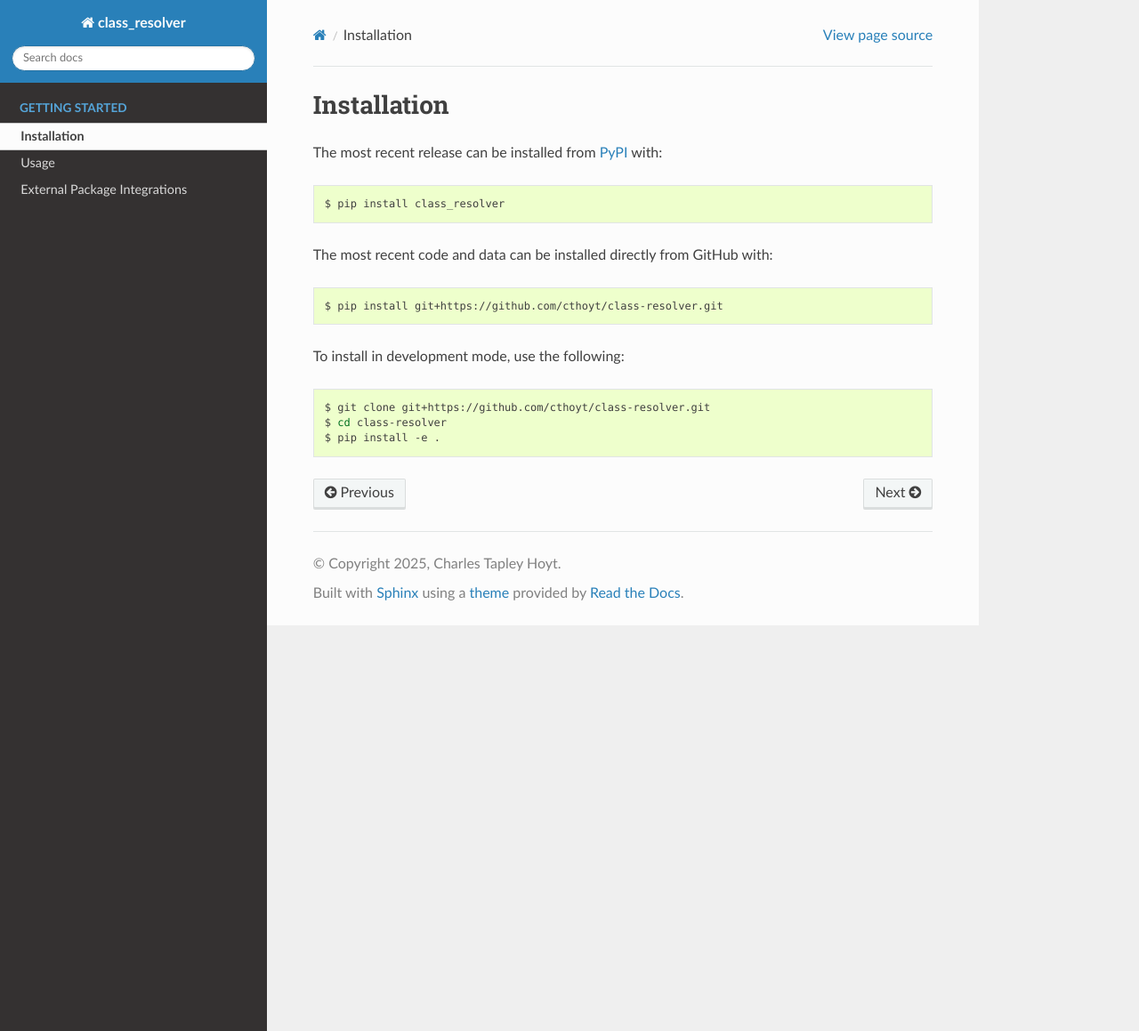
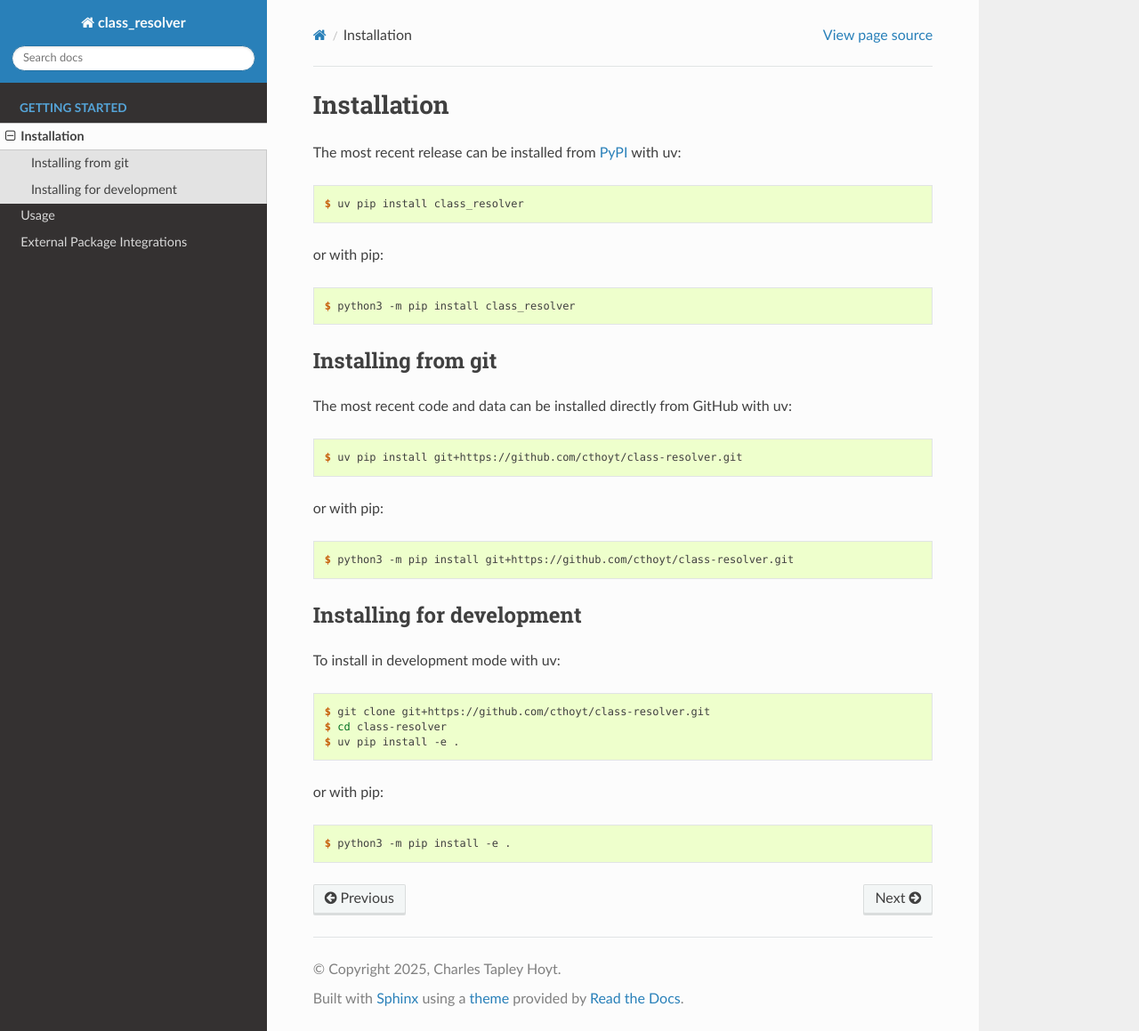
Before and after one commit to cthoyt/class-resolver, a Sphinx documentation site: the page built from docs/source/installation.rst, in a window 1280 px wide and 1159 px high. Shown: the whole window at 89% size. Built offline with Sphinx 7.4.7 and the Read the Docs theme 3.1.0, drawn with Linux system fonts in a browser that asks for light colours.

```diff
--- a/docs/source/conf.py
+++ b/docs/source/conf.py
@@ -1,15 +1,14 @@
-"""Configuration file for the Sphinx documentation builder."""
-#
-# This file does only contain a selection of the most common options. For a
-# full list see the documentation:
-# http://www.sphinx-doc.org/en/master/config
+"""Configuration file for the Sphinx documentation builder.
 
-# -- Path setup --------------------------------------------------------------
+This file does only contain a selection of the most common options. For a full list see
+the documentation: http://www.sphinx-doc.org/en/master/config
 
-# If extensions (or modules to document with autodoc) are in another directory,
-# add these directories to sys.path here. If the directory is relative to the
-# documentation root, use os.path.abspath to make it absolute, like shown here.
-#
+-- Path setup --------------------------------------------------------------
+
+If extensions (or modules to document with autodoc) are in another directory, add these
+directories to ``sys.path`` here. If the directory is relative to the documentation
+root, use ``os.path.abspath`` to make it absolute, like shown here.
+"""
 
 import os
 import re
@@ -17,12 +16,6 @@ import sys
 from datetime import date
 
 sys.path.insert(0, os.path.abspath("../../src"))
-
-autodoc_mock_imports = [
-    "torch",
-    "optuna",
-    "ray",
-]
 
 # -- Project information -----------------------------------------------------
 
@@ -42,6 +35,19 @@ version = parsed_version.expand(r"\g<major>.\g<minor>.\g<patch>")
 
 if parsed_version.group("release"):
     tags.add("prerelease")  # noqa:F821
+
+
+# See https://about.readthedocs.com/blog/2024/07/addons-by-default/
+# Define the canonical URL if you are using a custom domain on Read the Docs
+html_baseurl = os.environ.get("READTHEDOCS_CANONICAL_URL", "")
+
+# See https://about.readthedocs.com/blog/2024/07/addons-by-default/
+# Tell Jinja2 templates the build is running on Read the Docs
+if os.environ.get("READTHEDOCS", "") == "True":
+    if "html_context" not in globals():
+        html_context = {}
+    html_context["READTHEDOCS"] = True
+
 
 # -- General configuration ---------------------------------------------------
 
@@ -68,7 +74,9 @@ extensions = [
     "sphinx.ext.mathjax",
     "sphinx.ext.viewcode",
     "sphinx_automodapi.automodapi",
+    "sphinx_automodapi.smart_resolver",
 ]
+
 
 # generate autosummary pages
 autosummary_generate = True
@@ -80,7 +88,9 @@ templates_path = ["_templates"]
 # You can specify multiple suffix as a list of string:
 #
 # source_suffix = ['.rst', '.md']
-source_suffix = ".rst"
+source_suffix = {
+    ".rst": "restructuredtext",
+}
 
 # The master toctree document.
 master_doc = "index"
@@ -137,7 +147,7 @@ if os.path.exists("logo.png"):
 # -- Options for HTMLHelp output ---------------------------------------------
 
 # Output file base name for HTML help builder.
-htmlhelp_basename = "Class Resolverdoc"
+htmlhelp_basename = "class_resolver_doc"
 
 # -- Options for LaTeX output ------------------------------------------------
 
@@ -225,6 +235,7 @@ texinfo_documents = [
 # -- Options for intersphinx extension ---------------------------------------
 
 # Example configuration for intersphinx: refer to the Python standard library.
+# Note: don't add trailing slashes, since sphinx adds "/objects.inv" to the end
 intersphinx_mapping = {
     "python": ("https://docs.python.org/3", None),
     "torch": ("https://pytorch.org/docs/stable", None),
@@ -232,6 +243,18 @@ intersphinx_mapping = {
     "numpy": ("https://numpy.org/doc/stable", None),
     "optuna": ("https://optuna.readthedocs.io/en/latest", None),
     "sklearn": ("https://scikit-learn.org/stable", None),
+    "pandas": ("https://pandas.pydata.org/docs", None),
+    "scipy": ("https://docs.scipy.org/doc/scipy", None),
 }
 
 autoclass_content = "both"
+
+# Don't sort alphabetically, explained at:
+# https://stackoverflow.com/questions/37209921/python-how-not-to-sort-sphinx-output-in-alphabetical-order
+autodoc_member_order = "bysource"
+
+todo_include_todos = True
+todo_emit_warnings = True
+
+# Output SVG inheritance diagrams
+graphviz_output_format = "svg"
--- a/docs/source/installation.rst
+++ b/docs/source/installation.rst
@@ -2,22 +2,46 @@ Installation
 ============
 
 The most recent release can be installed from `PyPI
-<https://pypi.org/project/class_resolver>`_ with:
+<https://pypi.org/project/class_resolver>`_ with uv:
 
-.. code-block:: shell
+.. code-block:: console
 
-    $ pip install class_resolver
+    $ uv pip install class_resolver
 
-The most recent code and data can be installed directly from GitHub with:
+or with pip:
 
-.. code-block:: shell
+.. code-block:: console
 
-    $ pip install git+https://github.com/cthoyt/class-resolver.git
+    $ python3 -m pip install class_resolver
 
-To install in development mode, use the following:
+Installing from git
+-------------------
 
-.. code-block:: shell
+The most recent code and data can be installed directly from GitHub with uv:
+
+.. code-block:: console
+
+    $ uv pip install git+https://github.com/cthoyt/class-resolver.git
+
+or with pip:
+
+.. code-block:: console
+
+    $ python3 -m pip install git+https://github.com/cthoyt/class-resolver.git
+
+Installing for development
+--------------------------
+
+To install in development mode with uv:
+
+.. code-block:: console
 
     $ git clone git+https://github.com/cthoyt/class-resolver.git
     $ cd class-resolver
-    $ pip install -e .
+    $ uv pip install -e .
+
+or with pip:
+
+.. code-block:: console
+
+    $ python3 -m pip install -e .
```
Also changed, not shown: README.md (+208 -54 lines), pyproject.toml (+118 -29 lines), .bumpversion.cfg (deleted), .cruft.json (added), .github/CODE_OF_CONDUCT.md (added), .github/CONTRIBUTING.md, .github/PULL_REQUEST_TEMPLATE.md (added), .readthedocs.yml, 8 other files.
